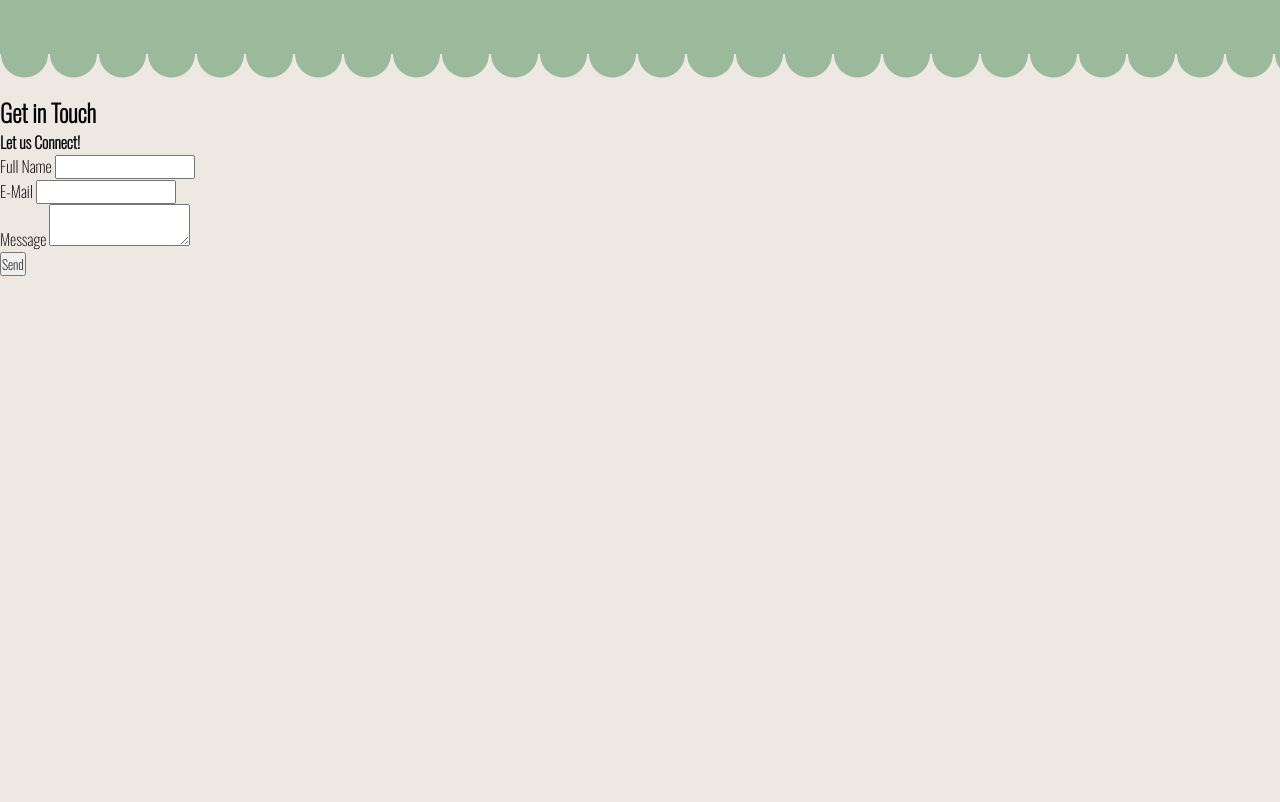
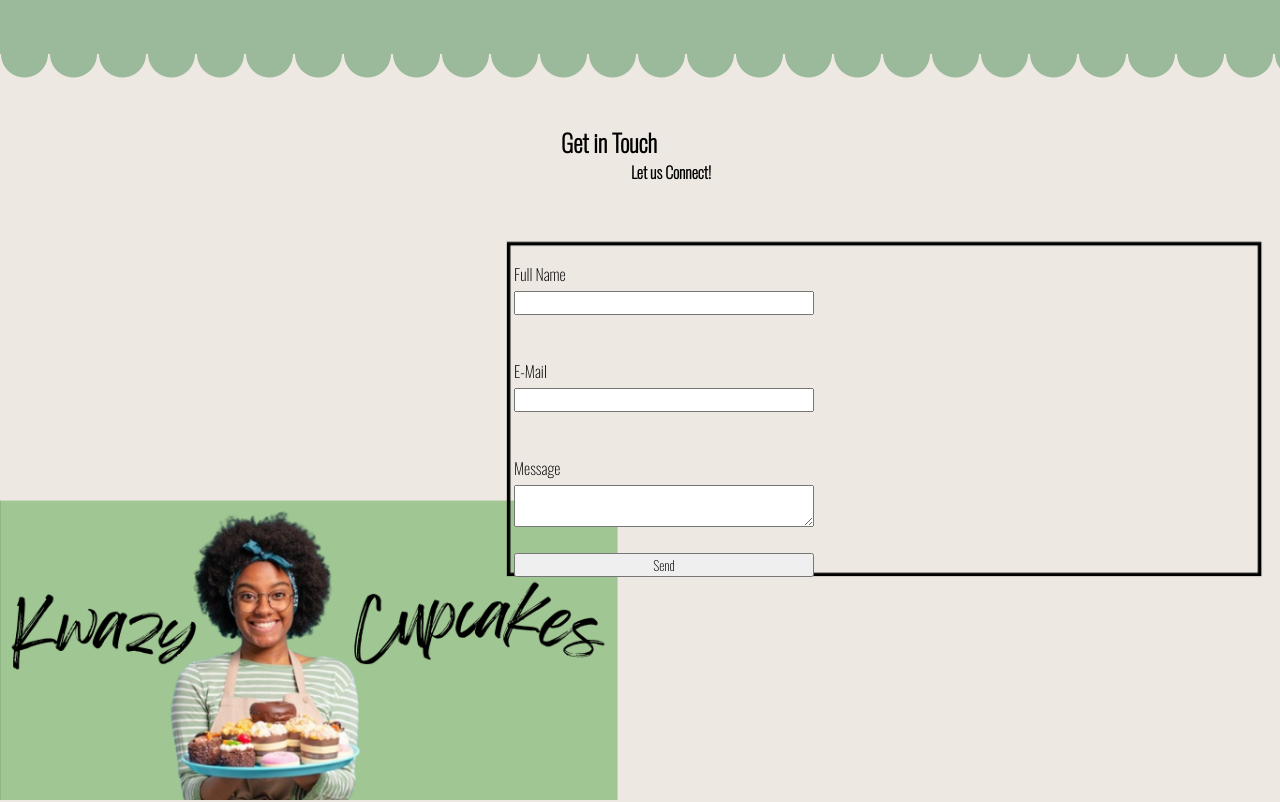
Before and after one commit to sal-tarek/Kwazy, a plain HTML site: page index.html in a window 1280 px wide. Shown: the part 2186-2988 px from the top of the page. Drawn offline with nearby package versions, Linux system fonts and the light colour scheme; a web font is replaced by a local one.

Commit message:
contact page laptop

```diff
--- a/styles.css
+++ b/styles.css
@@ -405,6 +405,64 @@ section{
   transform: scale(1);
   opacity: 1;
 }
+#contact{
+  background-image: url('Kwazy.png');
+  background-size:contain;
+  background-position:center;
+  background-repeat: no-repeat;
+}
+.contact{
+  display:flex;
+  flex-direction: column;
+  width:100%;
+  min-height:300px;
+  height:70%;
+  padding:10px;
+}
+.contact-header{
+  display:flex;
+  align-items: center;
+  justify-content: center;
+  flex-direction: column;
+  padding:10px;
+  margin:10px 0 0 0;
+  width:100%;
+}
+.contact-header h2{
+   margin-left:-5%;
+}
+.contact-header h4{
+  margin-left:5%;
+}
+.contact-form{
+  display:flex;
+  align-items: flex-end;
+  justify-content:center;
+  flex-direction: column;
+  width:100%;
+  height:100%;
+  padding:0;
+  min-width: 300px;
+  max-height:500px;
+}
+.form{
+  display: flex;
+  flex-direction: column;
+  width:60%;
+  justify-content: center;
+  height:70%;
+  gap:10px;
+}
+.form-group{
+  display: flex;
+  flex-direction: column;
+  width:100%;
+  height:100%;
+  gap:5px;
+}
+input,textarea,button{
+  max-width:300px;
+}
 
 @media screen and (max-width: 1150px) {
   body{
```
Also changed, not shown: index.html (+1 -0 lines), Kwazy.png (added), contacts.jpg (added).
